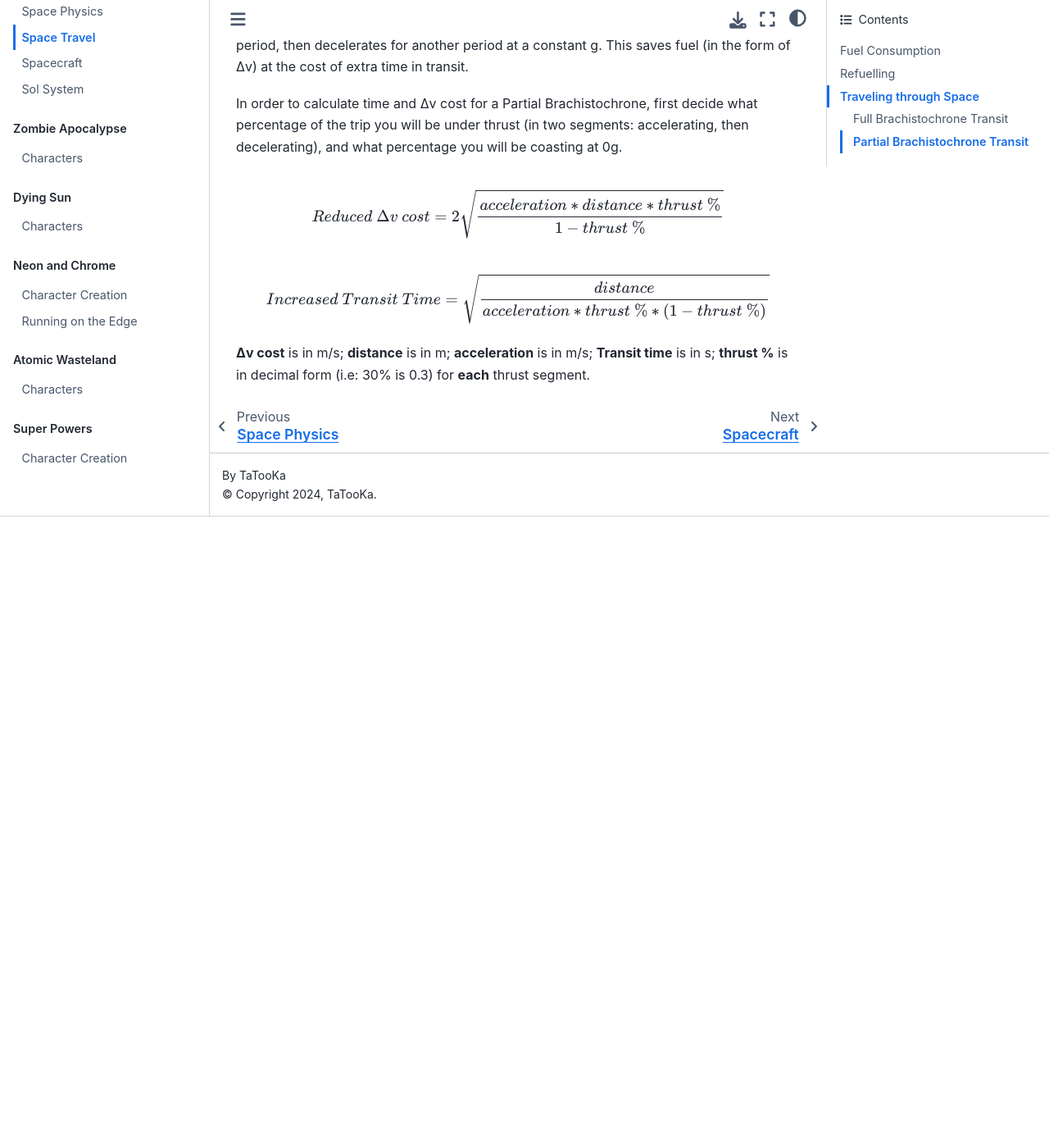
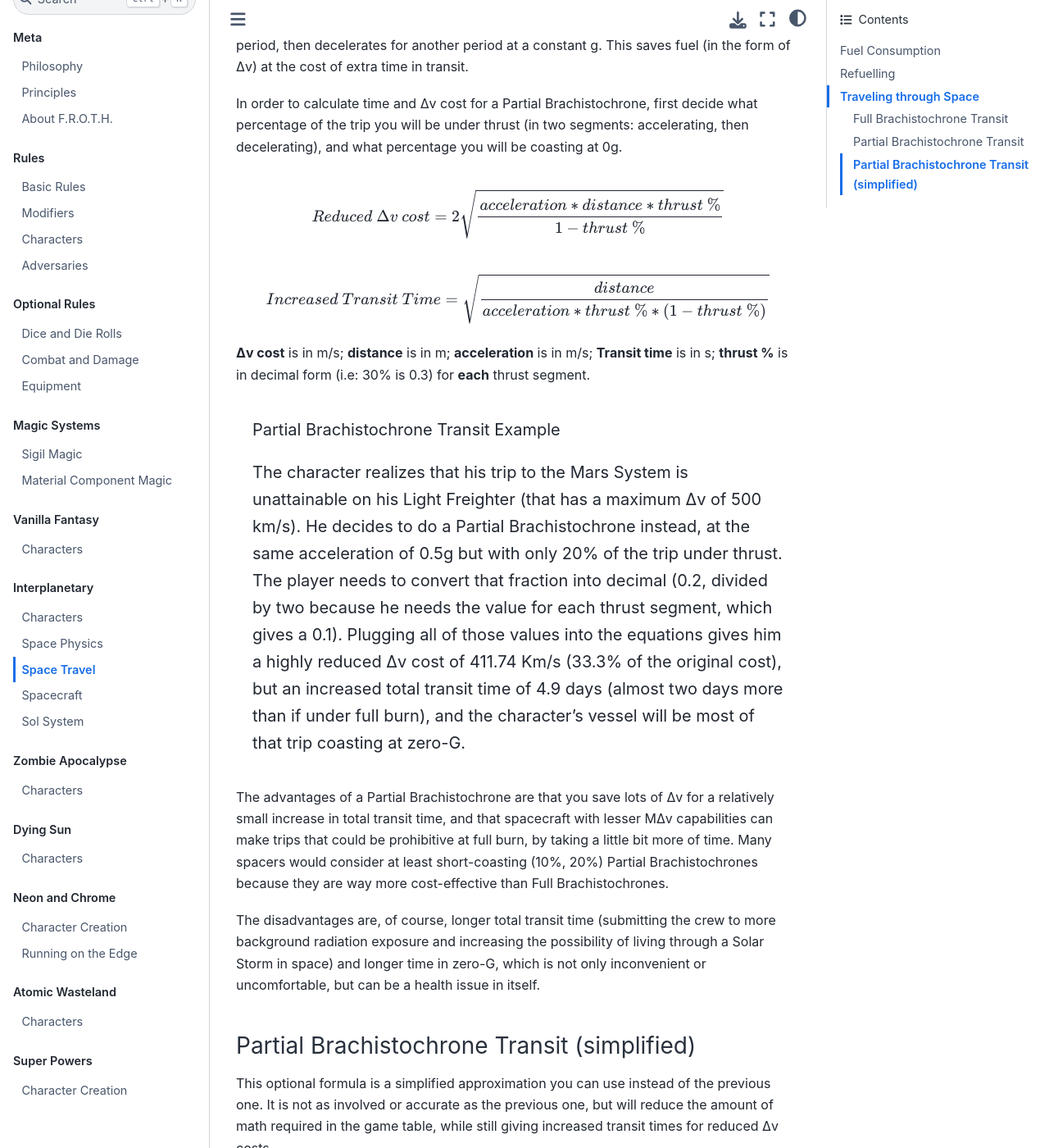
Before and after one commit to TaTooKa/froth, a Sphinx documentation site: the page built from docs/source/pages/worlds/interplanetary/spacetravel.rst, in a window 1280 px wide and 1400 px high, scrolled down 3347 px. Shown: the whole window at 82% size. Built offline with Sphinx 7.4.7 and the Sphinx Book theme 1.1.4, drawn with Linux system fonts in a browser that asks for light colours; before the commit the page ends 3977 px from its top, so only the background shows below that; some of the changed text lies outside the part shown.

Commit message:
more formulas

```diff
--- a/docs/source/pages/worlds/interplanetary/spacetravel.rst
+++ b/docs/source/pages/worlds/interplanetary/spacetravel.rst
@@ -72,3 +72,33 @@
    Increased \ Transit \ Time = \sqrt{\frac{distance}{acceleration * thrust\ \% * (1 - thrust\ \%)}}
 
 **Δv cost** is in m/s; **distance** is in m; **acceleration** is in m/s; **Transit time** is in s; **thrust %** is in decimal form (i.e: 30% is 0.3) for **each** thrust segment.
+
+.. epigraph:: Partial Brachistochrone Transit Example
+
+   The character realizes that his trip to the Mars System is unattainable on his Light Freighter (that has a maximum Δv of 500 km/s). He decides to do a Partial Brachistochrone instead, at the same acceleration of 0.5g but with only 20% of the trip under thrust. The player needs to convert that fraction into decimal (0.2, divided by two because he needs the value for each thrust segment, which gives a 0.1). Plugging all of those values into the equations gives him a highly reduced Δv cost of 411.74 Km/s (33.3% of the original cost), but an increased total transit time of 4.9 days (almost two days more than if under full burn), and the character’s vessel will be most of that trip coasting at zero-G.
+
+The advantages of a Partial Brachistochrone are that you save lots of Δv for a relatively small increase in total transit time, and that spacecraft with lesser MΔv capabilities can make trips that could be prohibitive at full burn, by taking a little bit more of time. Many spacers would consider at least short-coasting (10%, 20%) Partial Brachistochrones because they are way more cost-effective than Full Brachistochrones.
+
+The disadvantages are, of course, longer total transit time (submitting the crew to more background radiation exposure and increasing the possibility of living through a Solar Storm in space) and longer time in zero-G, which is not only inconvenient or uncomfortable, but can be a health issue in itself.
+
+Partial Brachistochrone Transit (simplified)
+~~~~~~~~~~~~~~~~~~~~~~~~~~~~~~~~~~~~~~~~~~~~
+
+This optional formula is a simplified approximation you can use instead of the previous one. It is not as involved or accurate as the previous one, but will reduce the amount of math required in the game table, while still giving increased transit times for reduced Δv costs.
+
+First decide what percentage of the trip you will be under thrust, and what percentage you will be coasting at 0g. Then multiply the total travel time by 2X the coasting percentage, and divide the DeltaV cost by that thrust percentage.
+
+
+.. admonition:: Example of Simplified calculations
+
+   If you travel from Earth to Mars at 0.3g and decide to do 20% burn and 80% coasting, it will take 234.8 hours (90.3 * (1+ (0.8 * 2)), or 160% the duration) and it will cost 191.4 km/s of Δv budget (957 * 0.2, 20% of the original cost).
+
+The simplified formula is:
+
+.. math::
+
+   Reduced \Delta v \ cost = \frac{original \Delta v \ cost}{thrust\ time\ percentage}
+
+.. math::
+
+   Increased\ Transit\ Time = original\ transit\ time * (coasting\ time\ percentage * 2)
```
Also changed, not shown: other parts of docs/source/pages/worlds/interplanetary/spacetravel.rst (+1 -1 lines).
